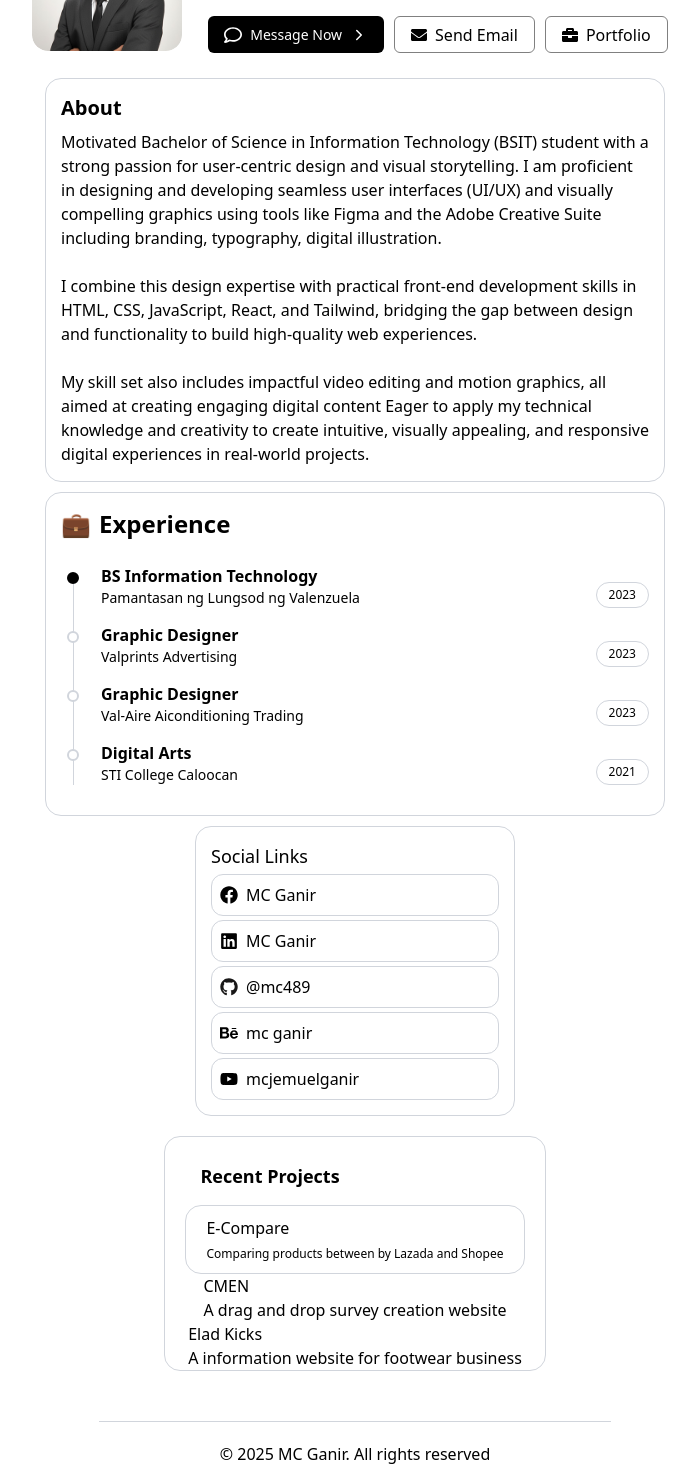
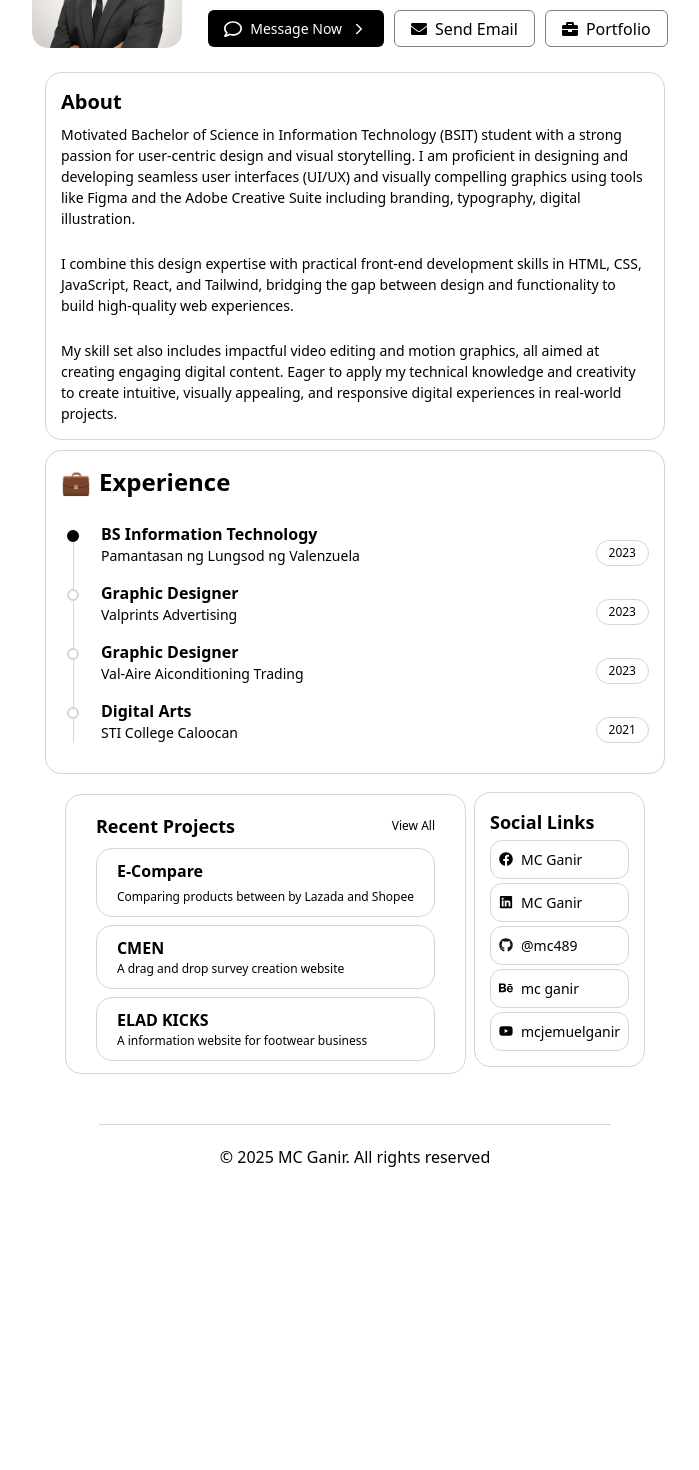
Before and after one commit to mc489/mc489portfolio, a React (Vite) app: page / in a window 1280 px wide. Shown: the part 140-1610 px from the top of the page, without its empty margins (285-984 px from the left). After the commit the page ends 1319 px from the top, so only its background shows below. Built offline with nearby package versions, Linux system fonts and the light colour scheme.

Commit message:
add recents projects

```diff
--- a/src/About.jsx
+++ b/src/About.jsx
@@ -21,7 +21,7 @@ function About() {
     // Define the full text content (as you had it across multiple paragraphs)
     const p1 = "Motivated Bachelor of Science in Information Technology (BSIT) student with a strong passion for user-centric design and visual storytelling. I am proficient in designing and developing seamless user interfaces (UI/UX) and visually compelling graphics using tools like Figma and the Adobe Creative Suite including branding, typography, digital illustration.";
     const p2 = "I combine this design expertise with practical front-end development skills in HTML, CSS, JavaScript, React, and Tailwind, bridging the gap between design and functionality to build high-quality web experiences.";
-    const p3 = "My skill set also includes impactful video editing and motion graphics, all aimed at creating engaging digital content Eager to apply my technical knowledge and creativity to create intuitive, visually appealing, and responsive digital experiences in real-world projects.";
+    const p3 = "My skill set also includes impactful video editing and motion graphics, all aimed at creating engaging digital content. Eager to apply my technical knowledge and creativity to create intuitive, visually appealing, and responsive digital experiences in real-world projects.";
 
     // Create a short version for the mobile initial view
     const shortText = `${p1.substring(0, 300)}...`; // Truncate the first paragraph
@@ -33,11 +33,11 @@ function About() {
                 <div className="flex justify-center items-center w-full ">
                     <div className="relative max-w-[620px] rounded-[16px] w-full p-[15px] mt-[10px] text-left border border-gray-300">
                         <h1 className="text-xl font-semibold mb-2">About</h1>
-                        <p className=" text-black">{p1}</p>
+                        <p className=" text-[14px]">{p1}</p>
                         <br/>
-                        <p>{p2}</p>
+                        <p className='text-[14px]'>{p2}</p>
                         <br />
-                        <p>{p3}</p>
+                        <p className='text-[14px]'>{p3}</p>
                     </div>
                 </div>
             }
--- a/src/App.jsx
+++ b/src/App.jsx
@@ -5,21 +5,52 @@ import Footer from "./Footer"
 import Timeline from "./Timeline"
 import SocialLinks from "./Social_Links"
 import RecentProjects from "./Projects"
+import { useMediaQuery } from 'react-responsive'
+
 function App() {
+ const isDesktopOrLaptop = useMediaQuery({
+        query: '(min-width: 1024px)'
+    })
+    const isBigScreen = useMediaQuery({ query: '(min-width: 1824px)' })
+    const isTabletOrMobile = useMediaQuery({ query: '(max-width:  1023px)' })
+    const isPortrait = useMediaQuery({ query: '(orientation: portrait)' })
+    const isRetina = useMediaQuery({ query: '(min-resolution: 2dppx)' })
 
   return (
+
     <>
 
-
-      <Header />
+   {isDesktopOrLaptop &&
+   <>
+  <Header />
 
       <About />
       <Timeline />
+      <div className="flex items-center justify-center gap-2">
+        <RecentProjects/>
       <SocialLinks/>
-  <RecentProjects/>
+</div>
     <Footer/>
+     </>
+   }
+
+
+   {isTabletOrMobile &&
+   <>
+  <Header />
+
+      <About />
+      <Timeline />
+      <div className="flex flex-col items-center justify-center gap-2">
+        <RecentProjects/>
+      <SocialLinks/>
+</div>
+    <Footer/>
+     </>
+   }
 
     </>
+
   )
 }
 
--- a/src/Header.jsx
+++ b/src/Header.jsx
@@ -113,7 +113,7 @@ function Header() {
                             <MapPin color="black" size={14} style={{ marginRight: '4px' }} /> {/* */}
                             <h3 className="text-[16px] max-[500px]:text-[12px]">Metro Manila, Philippines</h3>
                         </div>
-                        <h2 className=" mt-[10px] text-[20px] ">Information Technology/ Multimedia </h2>
+                        <h2 className=" mt-[10px] text-[16px] ">Information Technology/ Multimedia </h2>
 
                         <div className="mt-[15px] flex flex-row gap-[10px]">
 
@@ -219,7 +219,7 @@ function Header() {
                             <MapPin color="black" size={8} style={{ marginRight: '2px' }} /> {/* */}
                             <h3 className="text-[10px] ">Metro Manila, Philippines</h3>
                         </div>
-                        <h2 className=" mt-[8px] text-[8px] justify-center ">Information Technology/ Multimedia </h2>
+                        <h2 className=" mt-[8px] text-[10px] justify-center ">Information Technology/ Multimedia </h2>
 
                         <div className="mt-[8px] flex flex-row gap-[6px]">
 
--- a/src/Projects.jsx
+++ b/src/Projects.jsx
@@ -13,20 +13,21 @@ function Projects() {
         <>
             {isDesktopOrLaptop &&
 
-                <div className="flex flex-col  justify-center items-center mt-5 ">
-                    <div className="flex flex-col max-w-[630px] px-[20px] justify-center
-                    items-center rounded-[16px] border-1 border-gray-300 ">
+                <div className=" flex flex-col  items-center justify-center mt-5">
+
+                    <div className="py-[12px] flex flex-col  max-w-[620px] px-[30px] justify-center
+                    items-center rounded-[16px] border-1 border-gray-300 gap-2">
 
 
-                        <div className="  relative  gap-1 rounded-[16px]
-                         w-full p-[15px] mt-[10px] text-left">
+                        <div className=" flex items-center justify-between relative gap-1 rounded-[16px]
+                         w-full  mt-[5px] gap-2  text-left">
                             <span className="text-lg font-bold">Recent Projects</span>
-
+                            <span className='text-[12px] cursor-pointer'>View All</span>
                         </div>
 
-                        <div className='  px-[20px] py-[10px] text-left
+                        <div className=' w-full  px-[20px] py-[10px] text-left
                          border-1 border-gray-300 rounded-[16px]'>
-                            <h1 className='text-[16px] mb-[5px]'>
+                            <h1 className='text-[16px] font-bold   mb-[5px]'>
                                 E-Compare
                             </h1>
                             <p className='text-[12px]'>
@@ -34,20 +35,82 @@ function Projects() {
                             </p>
                         </div>
 
-                        <div>
-                            <h1>CMEN</h1>
-                            <p>
+                        <div className=' w-full px-[20px] py-[10px] text-left
+                         border-1 border-gray-300 rounded-[16px]'>
+                            <h1 className='font-bold ' >CMEN</h1>
+                            <p className='text-[12px]'>
                                 A drag and drop survey creation website
                             </p>
                         </div>
 
-                        <div>
-                            <h1>Elad Kicks</h1>
-                            <p>
+                        <div className=' w-full px-[20px] py-[10px] text-left
+                         border-1 border-gray-300 rounded-[16px]'>
+                            <h1 className='font-bold text-[16px]'>ELAD KICKS</h1>
+                            <p className='text-[12px]'>
                                 A information website for footwear business
                             </p>
                         </div>
                     </div></div>
+
+
+            }
+
+            {isTabletOrMobile &&
+
+                <div className=" flex w-full flex-col items-center justify-center mt-2">
+
+                    <div className=" flex flex-col relative max-w-[330px] gap-1
+                              rounded-[16px] w-full p-[15px] mt-[2px] text-left border border-gray-300 mb-[5px]">
+
+
+                        <div className=" flex items-center justify-between relative gap-1 rounded-[16px]
+                         w-full  mt-[5px] gap-2 text-left">
+                            <span className="text-[16px] font-semibold">Recent Projects</span>
+                            <span className='text-[10px] cursor-pointer'>View All</span>
+                        </div>
+
+                        <a href='https://ecompare-asdas.vercel.app/' target='_blank' rel='noopener noreferrer'>
+                            <button className='w-full cursor-pointer'>
+                                <div className='px-[15px] py-[10px] text-left
+                         border-1 border-gray-300 rounded-[16px]'>
+                                    <h1 className='text-[14px] font-semibold  mb-[5px]'>
+                                        E-Compare
+                                    </h1>
+                                    <p className='text-[10px]'>
+                                        Comparing products between by Lazada and Shopee
+                                    </p>
+                                </div>
+                            </button>
+                        </a>
+
+
+                        <a href='' target='_blank' rel='noopener noreferrer'>
+                            <button className='w-full cursor-pointer'>
+                                <div className='px-[15px] py-[10px] text-left
+                         border-1 border-gray-300 rounded-[16px]'>
+
+                                    <h1 className='font-semibold text-[14px] mb-[5px] ' >CMEN</h1>
+                                    <p className='text-[10px]'>
+                                        A drag and drop survey creation website
+                                    </p>
+                                </div>
+                            </button>
+                        </a>
+
+
+                        <a href='' target='_blank' rel='noopener noreferrer'>
+                            <button className='w-full cursor-pointer'>
+                                <div className='px-[15px] py-[10px] text-left
+                         border-1 border-gray-300 rounded-[16px]'>
+                                    <h1 className='font-semibold text-[14px] mb-[5px]'>ELAD KICKS</h1>
+                                    <p className='text-[10px]'>
+                                        A information website for footwear business
+                                    </p>
+                                </div>
+                            </button>
+                        </a>
+                    </div>
+                </div>
 
 
             }
--- a/src/Social_Links.jsx
+++ b/src/Social_Links.jsx
@@ -21,7 +21,7 @@ const isDesktopOrLaptop = useMediaQuery({
         <div className="flex  justify-center items-center  ">
 
             <div className=" flex flex-col relative max-w-[320px] gap-1 rounded-[16px] w-full p-[15px] mt-[10px] text-left border border-gray-300">
-                <span className="text-lg">Social Links</span>
+                <span className="text-lg font-bold">Social Links</span>
 
 
 
@@ -29,8 +29,8 @@ const isDesktopOrLaptop = useMediaQuery({
                     <button className="cursor-pointer w-full rounded-[12px] border-1 border-gray-300 px-2 py-2 hover:-translate-y-0.5 duration-200 ">
                         <div className="items-center flex flex-row items-center gap-2 ">
 
-                            <FaFacebook size={18} color="black" />
-                            <span> MC Ganir</span>
+                            <FaFacebook size={14} color="black" />
+                            <span className='text-[14px]'> MC Ganir</span>
 
                         </div>
                     </button>
@@ -41,8 +41,8 @@ const isDesktopOrLaptop = useMediaQuery({
                     <button className="cursor-pointer w-full rounded-[12px] border-1 border-gray-300 px-2 py-2 hover:-translate-y-0.5  duration-200 ">
                         <div className="items-center flex flex-row items-center gap-2 ">
 
-                            <FaLinkedin size={18} color="black" />
-                            <span>
+                            <FaLinkedin size={14} color="black" />
+                            <span className='text-[14px]'>
 
                                 MC Ganir
                             </span>
@@ -54,8 +54,8 @@ const isDesktopOrLaptop = useMediaQuery({
                 <a href=" https://github.com/mc489" target="_blank" rel="noopener noreferrer">
                     <button className="cursor-pointer w-full rounded-[12px] border-1 border-gray-300 px-2 py-2 hover:-translate-y-0.5 duration-200 ">
                         <div className="items-center flex flex-row items-center gap-2 ">
-                            <FaGithub size={18} color="#181717" />
-                            <span>
+                            <FaGithub size={14} color="#181717" />
+                            <span className='text-[14px]'>
 
                                 @mc489     </span>
                         </div>
@@ -66,8 +66,8 @@ const isDesktopOrLaptop = useMediaQuery({
                 <a href=" https://www.behance.net/mcganir" target="_blank" rel="noopener noreferrer">
                     <button className="cursor-pointer w-full rounded-[12px] border-1 border-gray-300 px-2 py-2 hover:-translate-y-0.5 duration-200 ">
                         <div className="items-center flex flex-row items-center gap-2 ">
-                            <FaBehance size={18} color="black" />
-                            <span>
+                            <FaBehance size={14} color="black" />
+                            <span className='text-[14px]'>
                                 mc ganir
                             </span>
                         </div>
@@ -78,8 +78,8 @@ const isDesktopOrLaptop = useMediaQuery({
                 <a href=" https://www.youtube.com/@mcjemuelganir" target="_blank" rel="noopener noreferrer">
                     <button className="cursor-pointer w-full rounded-[12px] border-1 border-gray-300 px-2 py-2 hover:-translate-y-0.5 duration-200 ">
                         <div className="items-center flex flex-row items-center gap-2 ">
-                            <FaYoutube size={18} color="black" />
-                            <span>
+                            <FaYoutube size={14} color="black" />
+                            <span className='text-[14px]'>
                                 mcjemuelganir
                             </span>
                         </div>
@@ -93,9 +93,9 @@ const isDesktopOrLaptop = useMediaQuery({
         }
 
           {isTabletOrMobile &&
-        <div className="flex  justify-center items-center  ">
+        <div className="flex w-full justify-center items-center  ">
 
-            <div className=" flex flex-col relative max-w-[320px] gap-1 rounded-[16px] w-full p-[15px] mt-[10px] text-left border border-gray-300 ">
+            <div className=" flex flex-col relative max-w-[330px] gap-1 rounded-[16px] w-full p-[15px] mt-[2px] text-left border border-gray-300 ">
 
                 <div className='flex mb-2'>
                 <span className="text-lg text-[16px] font-bold">Social Links</span>
--- a/src/Timeline.jsx
+++ b/src/Timeline.jsx
@@ -113,7 +113,7 @@ export default function ExperienceTimeline() {
       {/* Header */}
       <div className="flex items-center gap-2 mb-2">
         <span className="text-[16px]">💼</span>
-        <h2 className="text-[16px] font-bold">Experience</h2>
+        <h2 className="text-[16px] font-semibold">Experience</h2>
       </div>
 
     {/* Timeline */}
@@ -131,7 +131,7 @@ export default function ExperienceTimeline() {
               {/* Dot */}
               <span
                 className={` items-center
-                  absolute -left-[2px] top-[8px]
+                  absolute -left-[2px] top-[4px]
                   w-[12px] h-[12px] rounded-full border-2
                   transition-all duration-200 z-10
                   ${item.filled ? "bg-black" : "border-gray-300 bg-white hover:bg-black"}
```
